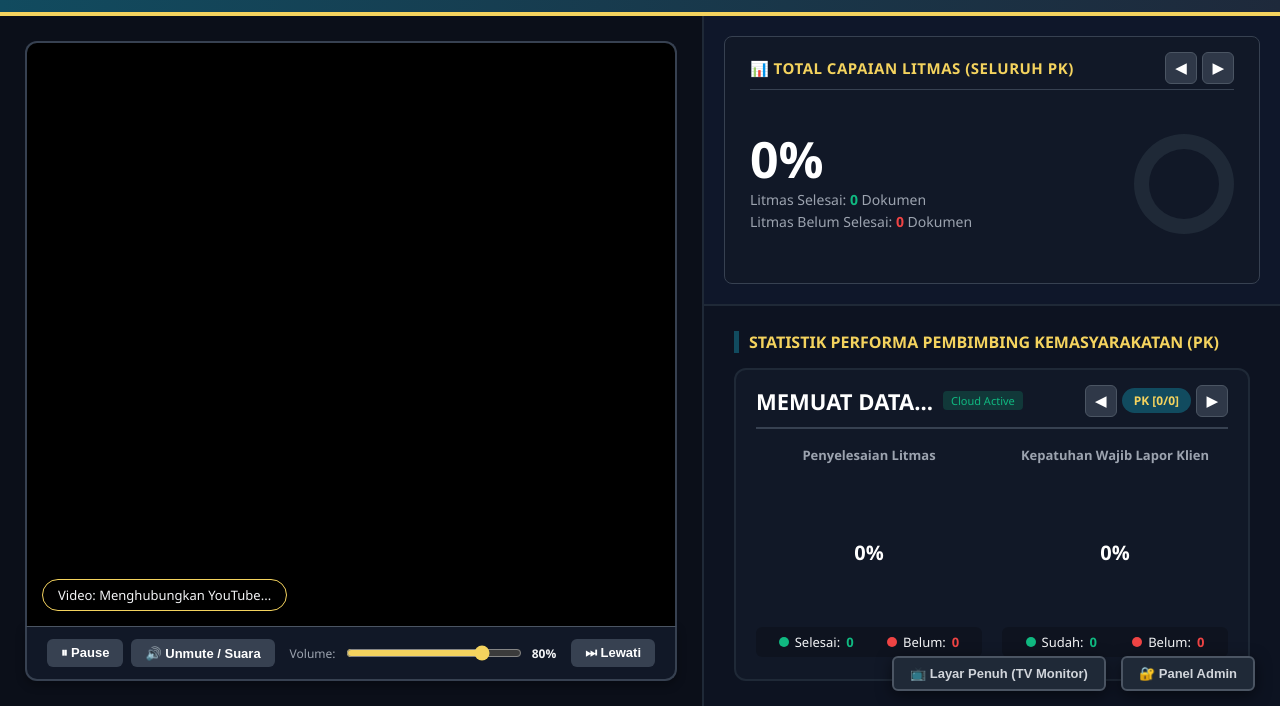
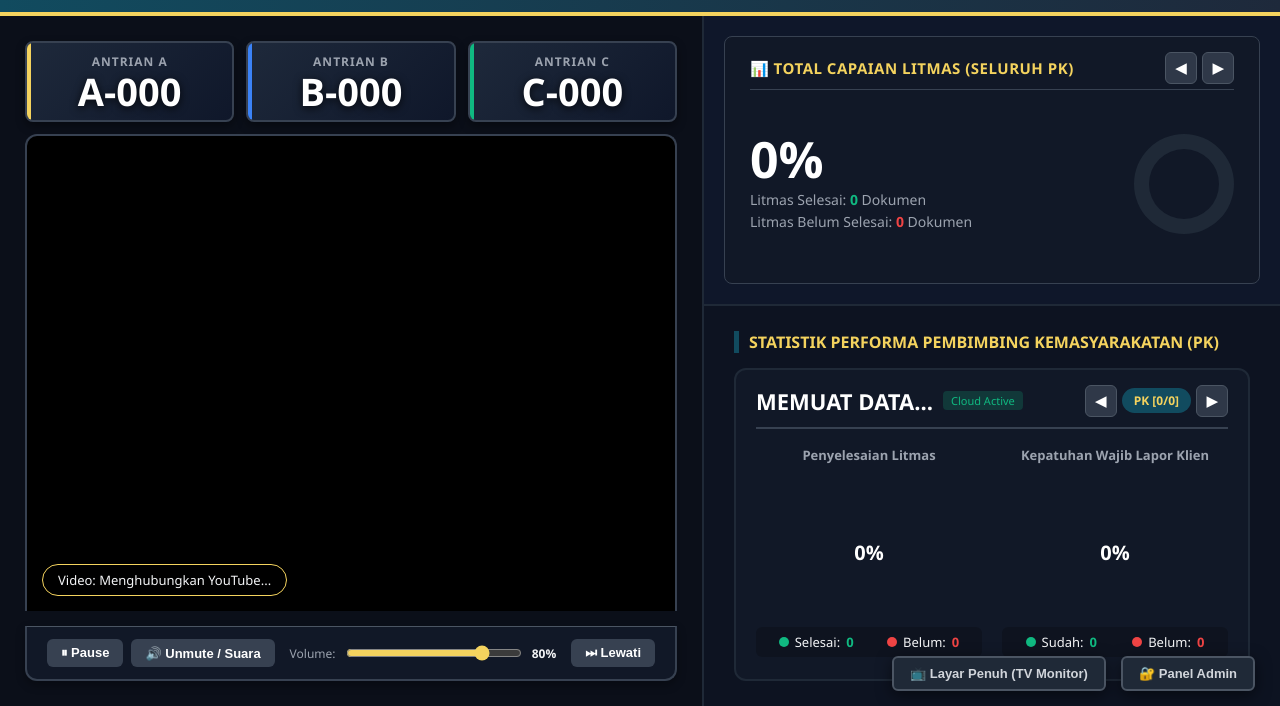
Before and after one commit to acilnasir/bapas-display, a plain HTML site: page index.html in a window 1280 px wide. Shown: the part 94-800 px from the top of the page. Drawn offline with nearby package versions, Linux system fonts and the light colour scheme.

Commit message:
update nomor antrian

```diff
--- a/index.html
+++ b/index.html
@@ -91,7 +91,7 @@
             margin-top: 4px;
         }
 
-        /* PANEL KIRI (YOUTUBE DISPLAY) */
+        /* PANEL KIRI (YOUTUBE DISPLAY + NOMOR ANTRIAN) */
         .left-panel {
             grid-column: 1;
             padding: 25px;
@@ -99,11 +99,73 @@
             flex-direction: column;
             background-color: #0b0f19;
             border-right: 2px solid #1f2937;
+            gap: 15px;
         }
 
+        /* SUSUNAN STRUKTUR UP-LOWER (VIDEO & ANTRIAN COMPONENT) */
+        .video-and-queue-container {
+            display: grid;
+            grid-template-columns: 1fr;
+            grid-template-rows: auto 1fr;
+            flex-grow: 1;
+            width: 100%;
+        }
+
+        /* WIDGET PANEL ANTRIAN KANAN ATAS VIDEO */
+        .queue-display-bar {
+            grid-row: 1;
+            display: grid;
+            grid-template-columns: repeat(3, 1fr);
+            gap: 12px;
+            margin-bottom: 12px;
+            width: 100%;
+        }
+
+        .queue-ticket-card {
+            background: linear-gradient(135deg, #1e293b, #0f172a);
+            border: 2px solid #374151;
+            border-radius: 8px;
+            padding: 10px;
+            display: flex;
+            flex-direction: column;
+            align-items: center;
+            justify-content: center;
+            box-shadow: 0 4px 10px rgba(0,0,0,0.4);
+            position: relative;
+            overflow: hidden;
+        }
+
+        .queue-ticket-card::before {
+            content: '';
+            position: absolute;
+            top: 0; left: 0; width: 4px; height: 100%;
+        }
+        .card-type-a::before { background-color: var(--secondary-color); }
+        .card-type-b::before { background-color: var(--accent-blue); }
+        .card-type-c::before { background-color: var(--accent-green); }
+
+        .queue-label {
+            font-size: 12px;
+            font-weight: 700;
+            color: #9ca3af;
+            text-transform: uppercase;
+            letter-spacing: 1px;
+            margin-bottom: 2px;
+        }
+
+        .queue-number-value {
+            font-size: 38px;
+            font-weight: 900;
+            color: #ffffff;
+            line-height: 1;
+            text-shadow: 0 2px 8px rgba(0,0,0,0.8);
+        }
+
+        /* BOX VIDEO YOUTUBE */
         .video-box-container {
+            grid-row: 2;
             width: 100%;
-            flex-grow: 1;
+            height: 100%;
             background-color: #000000;
             border-radius: 12px 12px 0 0;
             border: 2px solid #374151;
@@ -193,7 +255,6 @@
             position: relative;
         }
 
-        /* STYLING TOMBOL NAVIGASI MANUAL */
         .nav-wrapper-manual {
             display: flex;
             gap: 5px;
@@ -533,9 +594,27 @@
         </div>
 
         <div class="left-panel">
-            <div class="video-box-container">
-                <div id="yt-player"></div>
-                <div class="playlist-indicator" id="video-title-indicator">Video: Menghubungkan YouTube...</div>
+            <div class="video-and-queue-container">
+
+                <div class="queue-display-bar">
+                    <div class="queue-ticket-card card-type-a">
+                        <div class="queue-label">Antrian A</div>
+                        <div class="queue-number-value" id="num-antrian-a">A-000</div>
+                    </div>
+                    <div class="queue-ticket-card card-type-b">
+                        <div class="queue-label">Antrian B</div>
+                        <div class="queue-number-value" id="num-antrian-b">B-000</div>
+                    </div>
+                    <div class="queue-ticket-card card-type-c">
+                        <div class="queue-label">Antrian C</div>
+                        <div class="queue-number-value" id="num-antrian-c">C-000</div>
+                    </div>
+                </div>
+
+                <div class="video-box-container">
+                    <div id="yt-player"></div>
+                    <div class="playlist-indicator" id="video-title-indicator">Video: Menghubungkan YouTube...</div>
+                </div>
             </div>
 
             <div class="video-audio-controls">
@@ -708,15 +787,15 @@
             </div>
 
             <div class="admin-card">
-                <h4>Informasi Konfigurasi Video TV</h4>
-                <p style="font-size:13px; color:#9ca3af; line-height:1.5;">Daftar putar video YouTube sekarang **diatur otomatis secara realtime melalui Tab ke-3 di Google Sheet Anda**.</p>
-                <p style="font-size:12px; color:var(--secondary-color); margin-top:8px; font-weight:bold;">Operator cukup menambahkan baris link video baru di tab spreadsheet, lalu TV monitor akan mengantre video secara dinamis.</p>
+                <h4>Informasi Konfigurasi Video & Antrian</h4>
+                <p style="font-size:13px; color:#9ca3af; line-height:1.5;">Daftar putar video YouTube dan **Nomor Antrean Pelayanan A, B, C** sekarang diatur otomatis melalui Google Sheet Anda.</p>
+                <p style="font-size:12px; color:var(--secondary-color); margin-top:8px; font-weight:bold;">Operator cukup memperbarui nomor antrean di tab 'Data Antrian' spreadsheet, maka TV akan bersinkronisasi secara otomatis.</p>
             </div>
 
             <div class="admin-card">
                 <h4>Informasi Logo Atas</h4>
-                <p style="font-size:13px; color:#9ca3af; line-height:1.5;">Logo institusi Bapas Kelas II Purwokerto telah **dikunci permanen secara cloud** menggunakan berkas yang Anda sematkan di Google Drive.</p>
-                <p style="font-size:12px; color:var(--accent-green); margin-top:8px; font-weight:bold;">Sistem akan memanggil logo secara langsung tanpa perlu pengunggahan ulang.</p>
+                <p style="font-size:13px; color:#9ca3af; line-height:1.5;">Logo institusi Bapas Kelas II Purwokerto telah dikunci permanen secara cloud.</p>
+                <p style="font-size:12px; color:var(--accent-green); margin-top:8px; font-weight:bold;">Sistem memanggil logo otomatis dari Google Drive.</p>
             </div>
 
             <div class="admin-card">
@@ -778,7 +857,7 @@
         }
 
         // ===================================================================
-        // --- REALTIME AUTOMATIC YOUTUBE PLAYLIST QUEUE ---------------------
+        // --- YOUTUBE PLAYLIST QUEUE ENGINE ---------------------------------
         // ===================================================================
         let ytPlayerObj = null;
         let isYtApiReady = false;
@@ -853,34 +932,24 @@
         const cLitmas = new Chart(document.getElementById('chartLitmas'), { type:'doughnut', data:{datasets:[{data:[0,0],backgroundColor:['#10b981','#ef4444'],borderWidth:0}]}, options:mainChartOpts });
         const cKlien = new Chart(document.getElementById('chartKlien'), { type:'doughnut', data:{datasets:[{data:[0,0],backgroundColor:['#10b981','#ef4444'],borderWidth:0}]}, options:mainChartOpts });
 
-        // --- CAROUSEL DISPLAY LOGIC & TIMERS ---
+        // --- CAROUSEL ROTATION LOGIC ---
         let dbPK = [];
         let idxSlideG = 1;
         let idxPK = 0;
-
         let pauseGlobalTimer = 0;
         let pausePKTimer = 0;
 
-        // Auto-rotation Slide Global (Setiap 8 detik)
         setInterval(() => {
-            if (pauseGlobalTimer > 0) {
-                pauseGlobalTimer--;
-                return;
-            }
+            if (pauseGlobalTimer > 0) { pauseGlobalTimer--; return; }
             changeGlobalSlideNext();
         }, 8000);
 
-        // Auto-rotation Slide Performa PK (Setiap 6 detik)
         setInterval(() => {
-            if (dbPK.length === 0 || pausePKTimer > 0) {
-                pausePKTimer--;
-                return;
-            }
+            if (dbPK.length === 0 || pausePKTimer > 0) { pausePKTimer--; return; }
             idxPK = (idxPK + 1) % dbPK.length;
             renderIndividualPK();
         }, 6000);
 
-        // Fungsi Perubahan Slide Global
         function changeGlobalSlideNext() {
             document.querySelectorAll('.global-slideshow-box .slide-container').forEach(s => s.classList.remove('active'));
             idxSlideG = (idxSlideG % 4) + 1;
@@ -888,16 +957,11 @@
             if(el) el.classList.add('active');
         }
 
-        // ===================================================================
-        // --- LOGIK MANAJEMEN NAVIGASI MANUAL (STRATEGIS) -------------------
-        // ===================================================================
         function navigateGlobalSlide(direction) {
-            pauseGlobalTimer = 15; // Menghentikan perputaran otomatis selama 15 detik
-
+            pauseGlobalTimer = 15;
             idxSlideG = idxSlideG + direction;
             if (idxSlideG > 4) idxSlideG = 1;
             if (idxSlideG < 1) idxSlideG = 4;
-
             document.querySelectorAll('.global-slideshow-box .slide-container').forEach(s => s.classList.remove('active'));
             const el = document.getElementById(`slide-global-${idxSlideG}`);
             if(el) el.classList.add('active');
@@ -905,23 +969,20 @@
 
         function navigatePKManual(direction) {
             if (dbPK.length === 0) return;
-            pausePKTimer = 15; // Menghentikan rotasi otomatis profil PK selama 15 detik
-
+            pausePKTimer = 15;
             idxPK = idxPK + direction;
             if (idxPK >= dbPK.length) idxPK = 0;
             if (idxPK < 0) idxPK = dbPK.length - 1;
-
             renderIndividualPK();
         }
 
         // ===================================================================
-        // --- REALTIME WEB-APP API INTERACTION GATEWAY ----------------------
+        // --- REALTIME SINKRONISASI API SCRIPT FEEDS ------------------------
         // ===================================================================
         function saveAndConnectGSheetGateway() {
             const rawUrl = document.getElementById('txt-gsheet-url').value.trim();
             if(!rawUrl) { alert("Masukkan URL Web App Apps Script!"); return; }
             if(!rawUrl.includes("/exec")) { alert("Format URL salah. Harus berakhiran /exec"); return; }
-
             localStorage.setItem("gsheet_url_bapas", rawUrl);
             fetchDataFromAppsScriptAPI(rawUrl);
             alert("API Realtime Berhasil Disimpan!");
@@ -937,7 +998,7 @@
                 .then(jsonResponse => {
                     if(jsonResponse.status !== "success") throw new Error(jsonResponse.message);
 
-                    // A. Update Jalur Antrean Video YouTube jika ada perubahan di Sheet
+                    // A. Update Jalur Antrean Video YouTube
                     if (jsonResponse.videos && jsonResponse.videos.length > 0) {
                         const oldFirstVideo = localVideoQueue[0];
                         localVideoQueue = jsonResponse.videos;
@@ -945,10 +1006,17 @@
                         if(oldFirstVideo !== localVideoQueue[0]) playVideoFromLocalQueue();
                     }
 
-                    // B. Update Data Pembimbing Kemasyarakatan (PK)
+                    // B. REALTIME DATA UPDATE: TIKET NOMOR ANTREAN (A, B, C)
+                    if (jsonResponse.antrian) {
+                        document.getElementById('num-antrian-a').textContent = jsonResponse.antrian.A;
+                        document.getElementById('num-antrian-b').textContent = jsonResponse.antrian.B;
+                        document.getElementById('num-antrian-c').textContent = jsonResponse.antrian.C;
+                    }
+
+                    // C. Update Data Pembimbing Kemasyarakatan (PK)
                     dbPK = jsonResponse.data_pk;
 
-                    // C. Update Data Global Tab 2
+                    // D. Update Data Global Tab 2
                     const globalData = jsonResponse.global;
                     if(globalData.anggaran) {
                         const pagu = globalData.anggaran.pagu;
@@ -1030,14 +1098,12 @@
             cKlien.data.datasets[0].data = [current.klienOk, current.klienNo]; cKlien.update();
         }
 
-        // --- EXCEL TEMPLATE DOWNLOAD GENERATOR ---
         function downloadPureExcelTemplate() {
             try {
                 const wb = XLSX.utils.book_new();
                 const dataPK = [
                     ["No", "Nama PK", "Litmas Selesai", "Litmas Belum Selesai", "Klien Belum Melapor", "Klien Sudah Melapor"],
-                    [1, "Eko Susilo, S.H.", 12, 3, 2, 45],
-                    [2, "Dwi Lestari, S.Sos.", 8, 0, 0, 32]
+                    [1, "Eko Susilo, S.H.", 12, 3, 2, 45]
                 ];
                 const ws1 = XLSX.utils.aoa_to_sheet(dataPK);
                 XLSX.utils.book_append_sheet(wb, ws1, "Kinerja PK Individual");
@@ -1052,18 +1118,26 @@
                 XLSX.utils.book_append_sheet(wb, ws2, "Anggaran & Kehadiran");
 
                 const dataVideo = [
-                    ["No", "Judul Video (Bebas)", "URL / Link Video YouTube Utama"],
-                    [1, "Profil Komparasi", "https://www.youtube.com/watch?v=jrXNVlQJpW0"],
-                    [2, "Video Edukasi Layanan", ""]
+                    ["No", "Judul Video", "URL / Link Video YouTube Utama"],
+                    [1, "Profil Komparasi", "https://www.youtube.com/watch?v=jrXNVlQJpW0"]
                 ];
                 const ws3 = XLSX.utils.aoa_to_sheet(dataVideo);
                 XLSX.utils.book_append_sheet(wb, ws3, "Antrean Video YouTube");
+
+                const templateAntrian = [
+                    ["Jenis Antrean", "Nomor Antrean Saat Ini", "Keterangan / Loket"],
+                    ["Antrian A", "A-001", "Loket 1"],
+                    ["Antrian B", "B-001", "Loket 2"],
+                    ["Antrian C", "C-001", "Loket 3"]
+                ];
+                const ws4 = XLSX.utils.aoa_to_sheet(templateAntrian);
+                XLSX.utils.book_append_sheet(wb, ws4, "Data Antrian");
 
                 XLSX.writeFile(wb, "Template_Struktur_Sheet_Bapas_Murni.xlsx");
             } catch (e) { alert(e.message); }
         }
 
-        // SINKRONISASI OTOMATIS BERKALA (Berjalan setiap 25 detik sekali)
+        // AUTO-POLLING REFRESH CLOUD (Setiap 25 detik sekali)
         const savedApiUrl = localStorage.getItem("gsheet_url_bapas");
         if(savedApiUrl) {
             fetchDataFromAppsScriptAPI(savedApiUrl);
```
